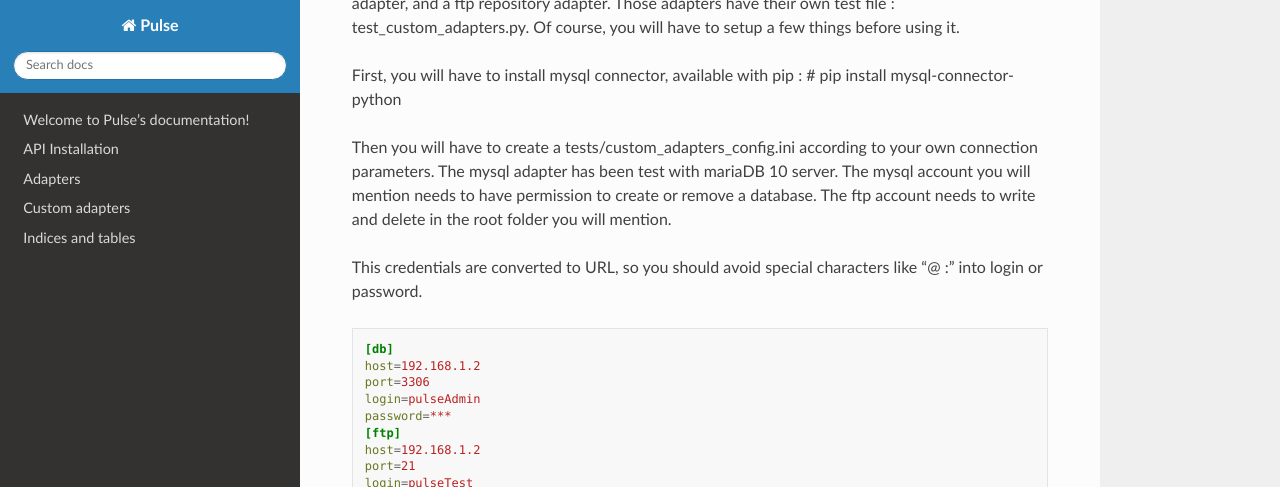
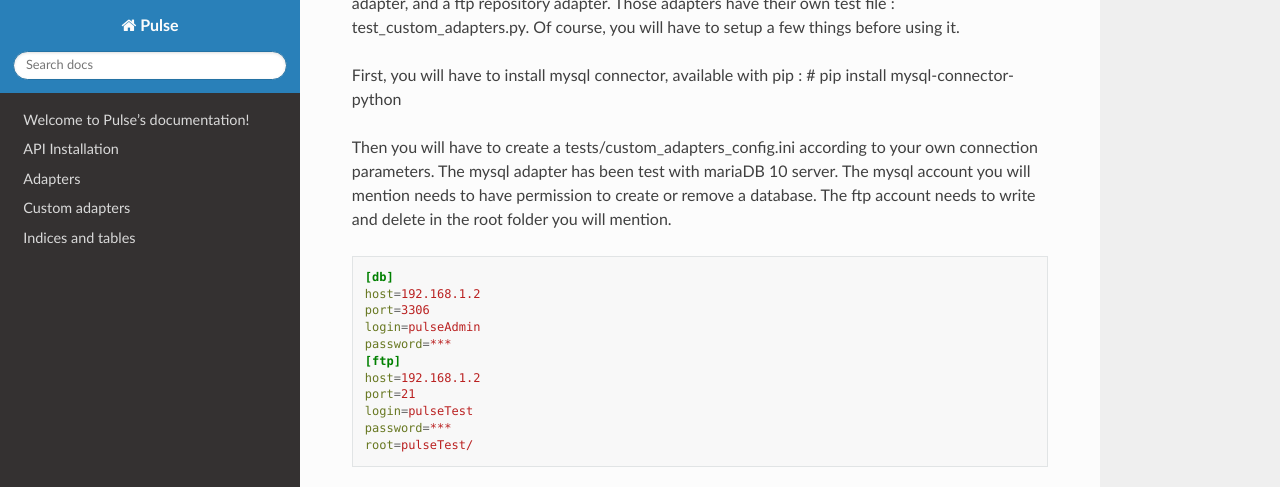
Before and after one commit to dddjef/pulse, a Sphinx documentation site: the page built from docs/index.rst, in a window 1280 px wide and 900 px high, scrolled down 1550 px, cut to the strip 0-487 px from the top of the window. Built offline with Sphinx 7.4.7 and the Read the Docs theme 2.0.0, drawn with Linux system fonts in a browser that asks for light colours.

Commit message:
update doc

```diff
--- a/docs/index.rst
+++ b/docs/index.rst
@@ -61,7 +61,6 @@ Then you will have to create a tests/custom_adapters_config.ini according to you
 The mysql adapter has been test with mariaDB 10 server. The mysql account you will mention needs to have permission to
 create or remove a database. The ftp account needs to write and delete in the root folder you will mention.
 
-This credentials are converted to URL, so you should avoid special characters like "@ :" into login or password.
 
 .. code-block:: ini
 
```
